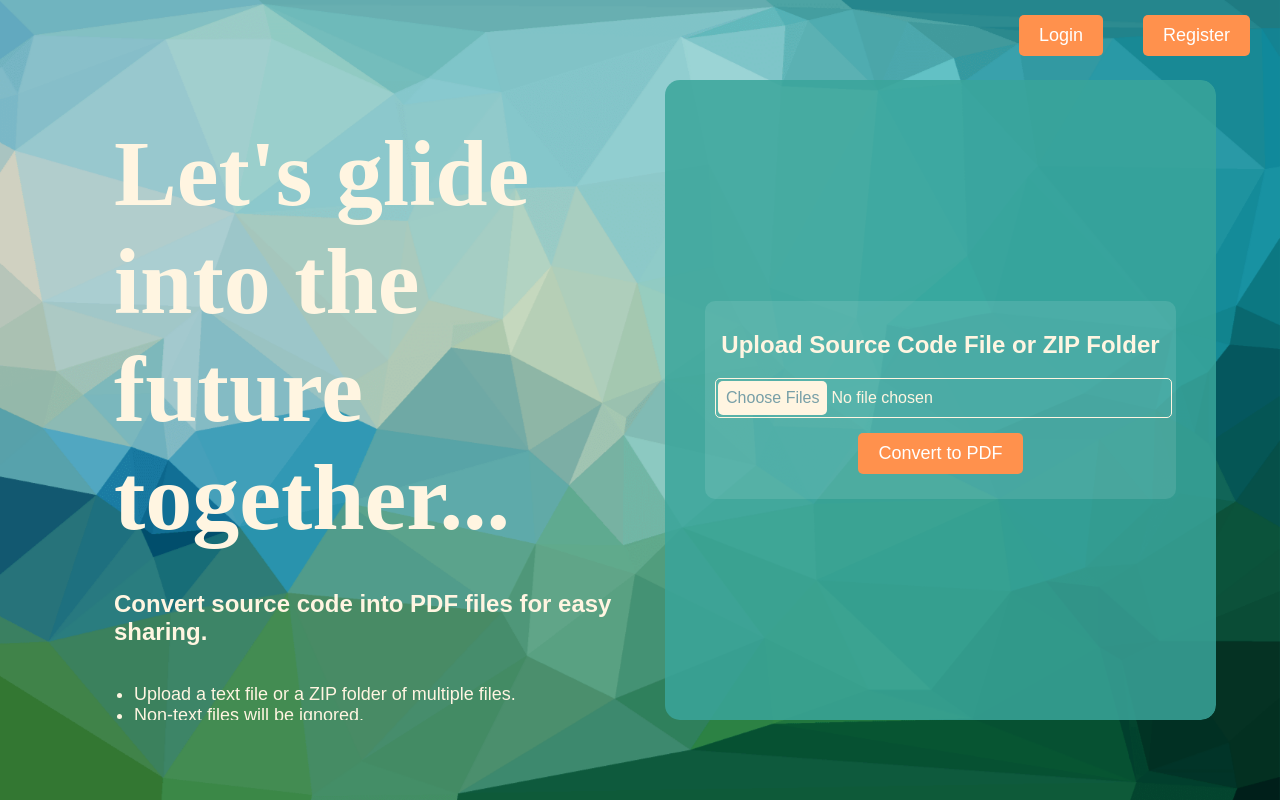
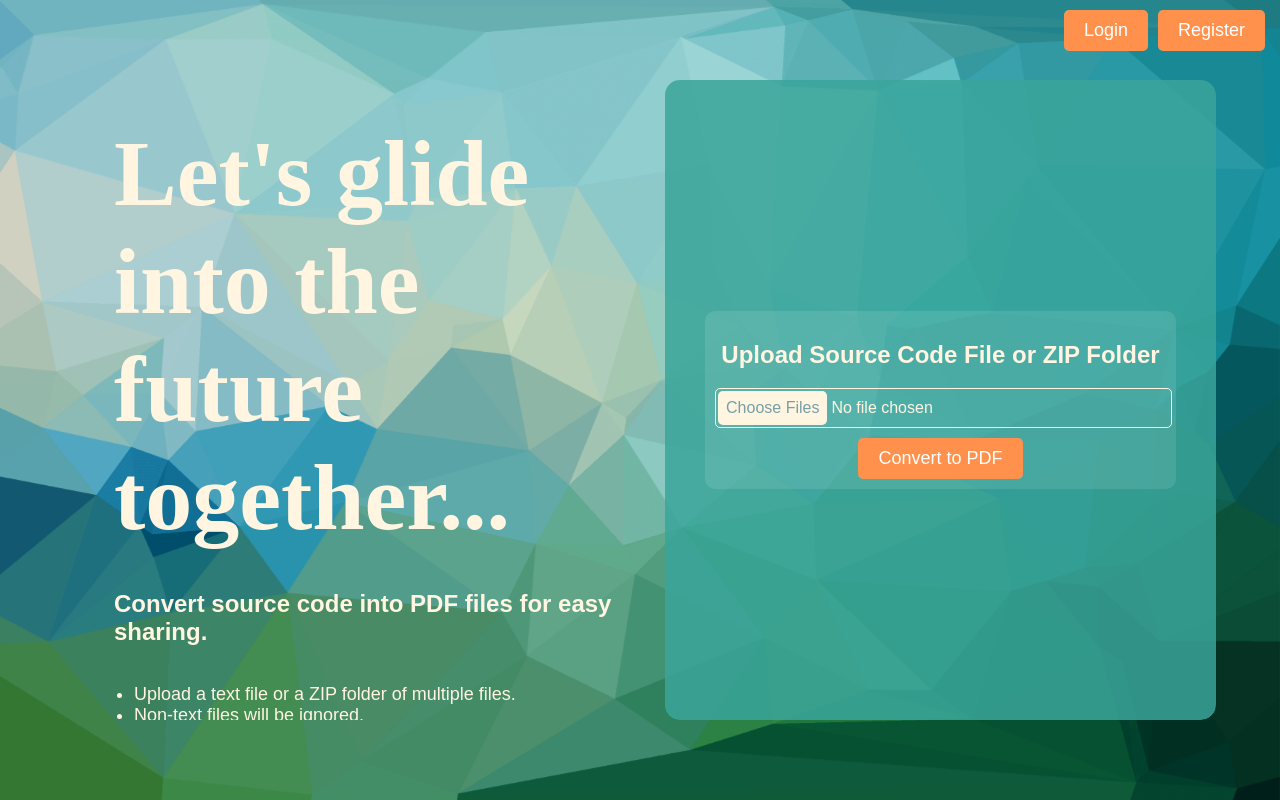
Before and after one commit to ThomasSchwartz18/CodeToPDFConverter, a Flask app: page / in a window 1280 px wide. Run offline with Flask 3, Linux system fonts and the light colour scheme; some web fonts are replaced.

Commit message:
Fixed button margins

```diff
--- a/static/index.css
+++ b/static/index.css
@@ -77,6 +77,10 @@ form {
     text-align: center;
 }
 
+form button {
+    margin-top: 10px;
+}
+
 input[type="file"] {
     font-size: 16px;
     padding: 2px;
@@ -110,7 +114,6 @@ button,
     transition: background 0.3s;
     text-decoration: none;
     display: inline-block;
-    margin: 15px;
 }
 
 button:hover,
@@ -164,3 +167,7 @@ button:hover,
     padding-right: 15px;
     gap: 10px;
 }
+
+.nav-button {
+    margin-top: 10px;
+}
```
